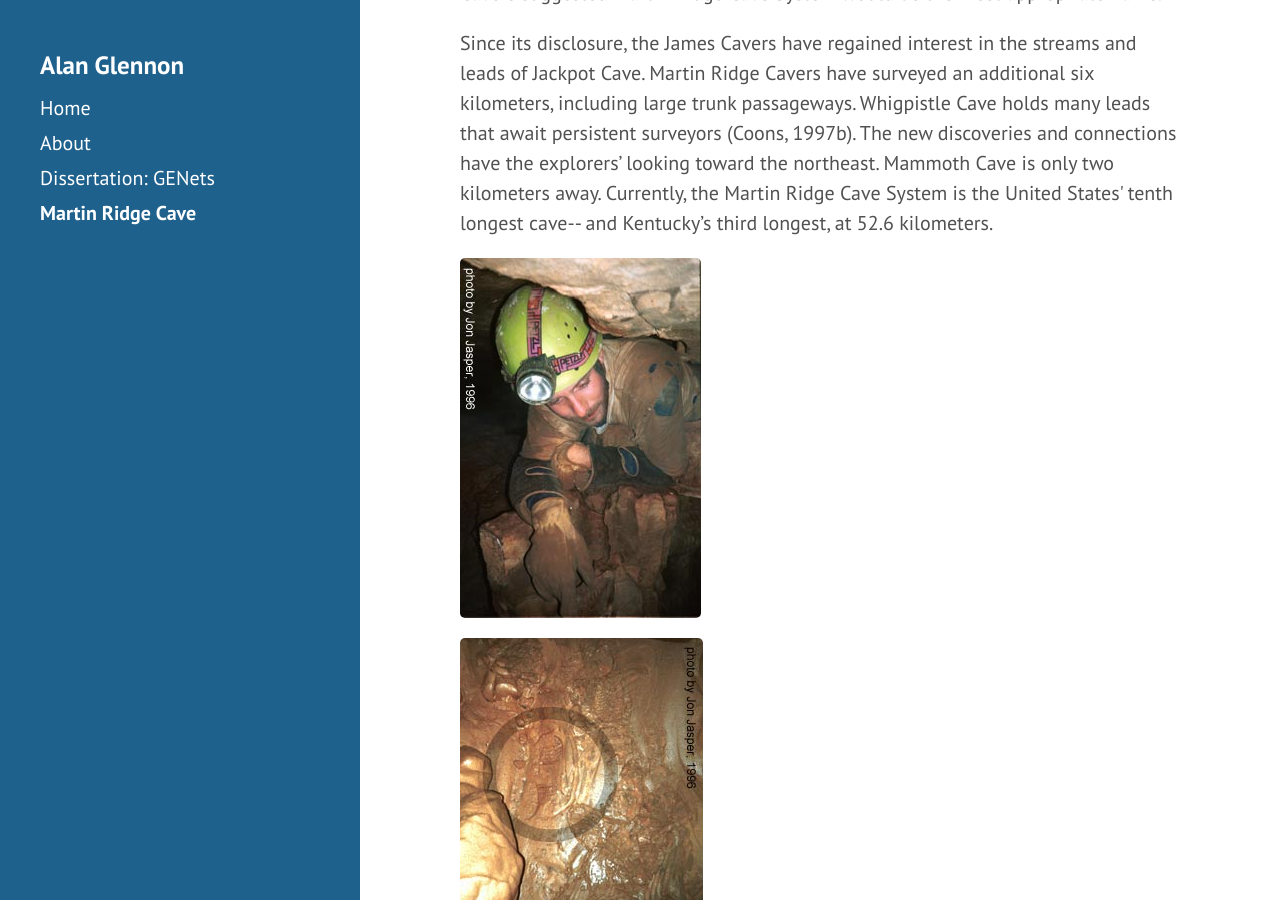
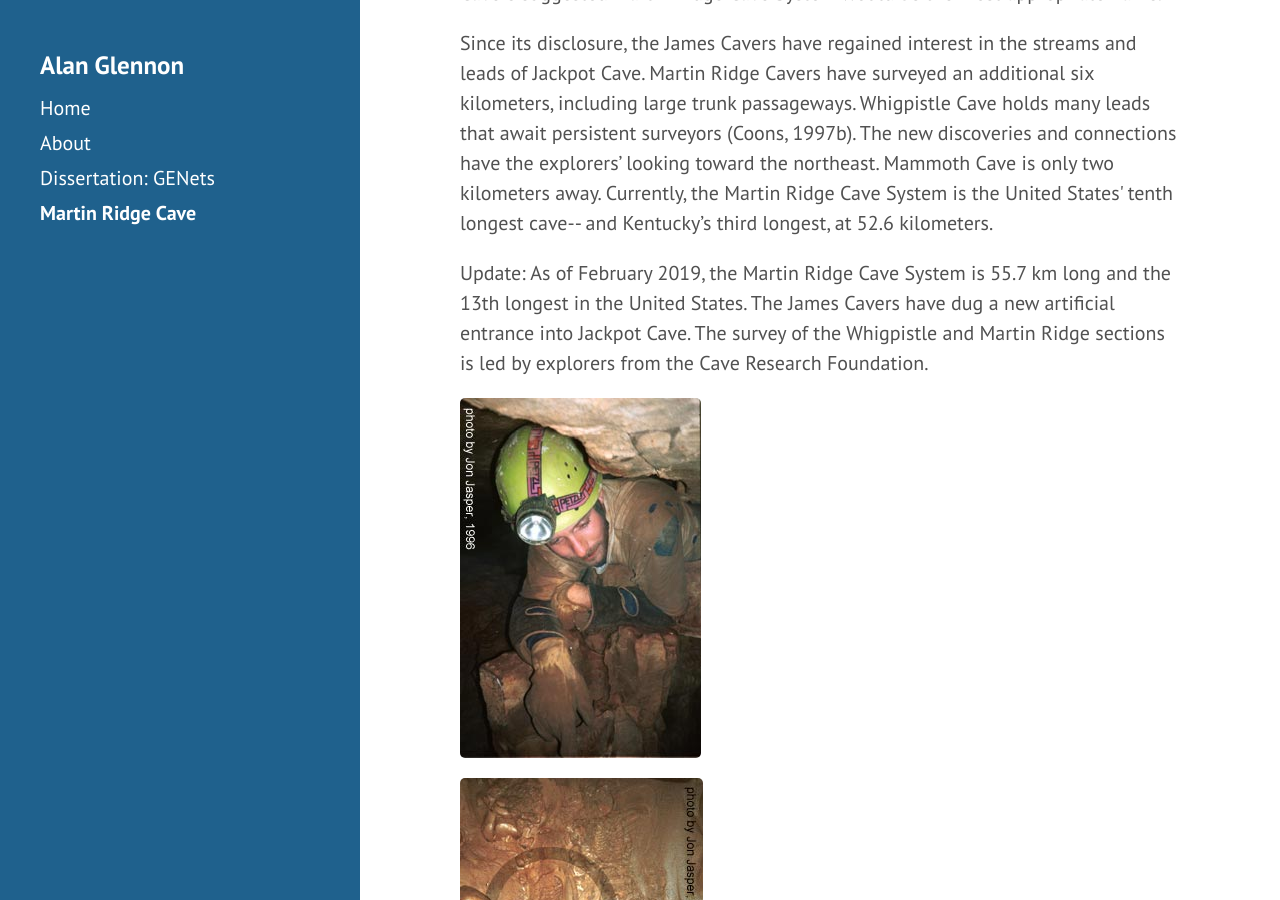
Before and after one commit to glennon/glennon.github.io, a Jekyll site: the page built from martin-ridge-cave.md, in a window 1280 px wide and 900 px high, scrolled down 10881 px. Built offline with Jekyll 4.4.1, drawn with Linux system fonts in a browser that asks for light colours; some of the changed text lies outside the part shown.

Commit message:
Update martin-ridge-cave.md
minor update

```diff
--- a/martin-ridge-cave.md
+++ b/martin-ridge-cave.md
@@ -93,6 +93,11 @@ the Mammoth Cave Watershed, M.Sc. Thesis, Bowling Green: Western Kentucky Univer
 
 <p>
      Since its disclosure, the James Cavers have regained interest in the streams and leads of Jackpot Cave.  Martin Ridge Cavers have surveyed an additional six kilometers, including large trunk passageways.  Whigpistle Cave holds many leads that await persistent surveyors (Coons, 1997b).  The new discoveries and connections have the explorers’ looking toward the northeast.  Mammoth Cave is only two kilometers away.  Currently, the Martin Ridge Cave System is the United States' tenth longest cave-- and Kentucky’s third longest, at 52.6 kilometers.
+
+</p>
+
+<p>
+	Update: As of February 2019, the Martin Ridge Cave System is 55.7 km long and the 13th longest in the United States. The James Cavers have dug a new artificial entrance into Jackpot Cave. The survey of the Whigpistle and Martin Ridge sections is led by explorers from the Cave Research Foundation.
 </p>
 
 <p>
@@ -128,3 +133,13 @@ Ray, J.A. & Currens, J.C., 1998, <i>Mapped Karst Ground-Water Basins in the 	Cam
 <p />
 Taylor, R.L., 1979, Discovery in Whigpistle Cave, Kentucky, <i>The Ozarks’ 	Underground</i>, vol. 1, pp. 4-7.
 <p />
+
+<p>
+
+-----
+
+last updated: 27 February 2019
+
+-----
+
+</p>
```
